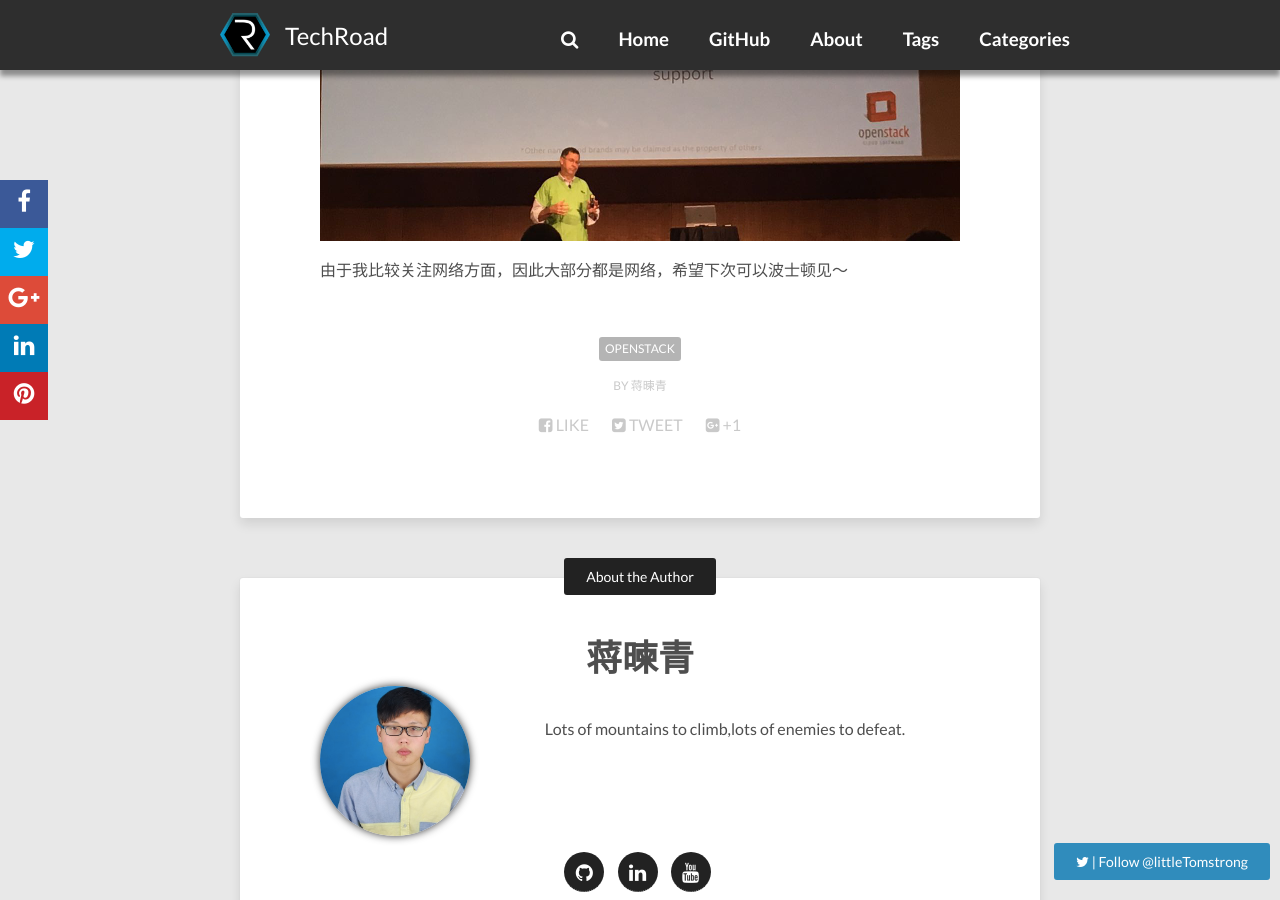
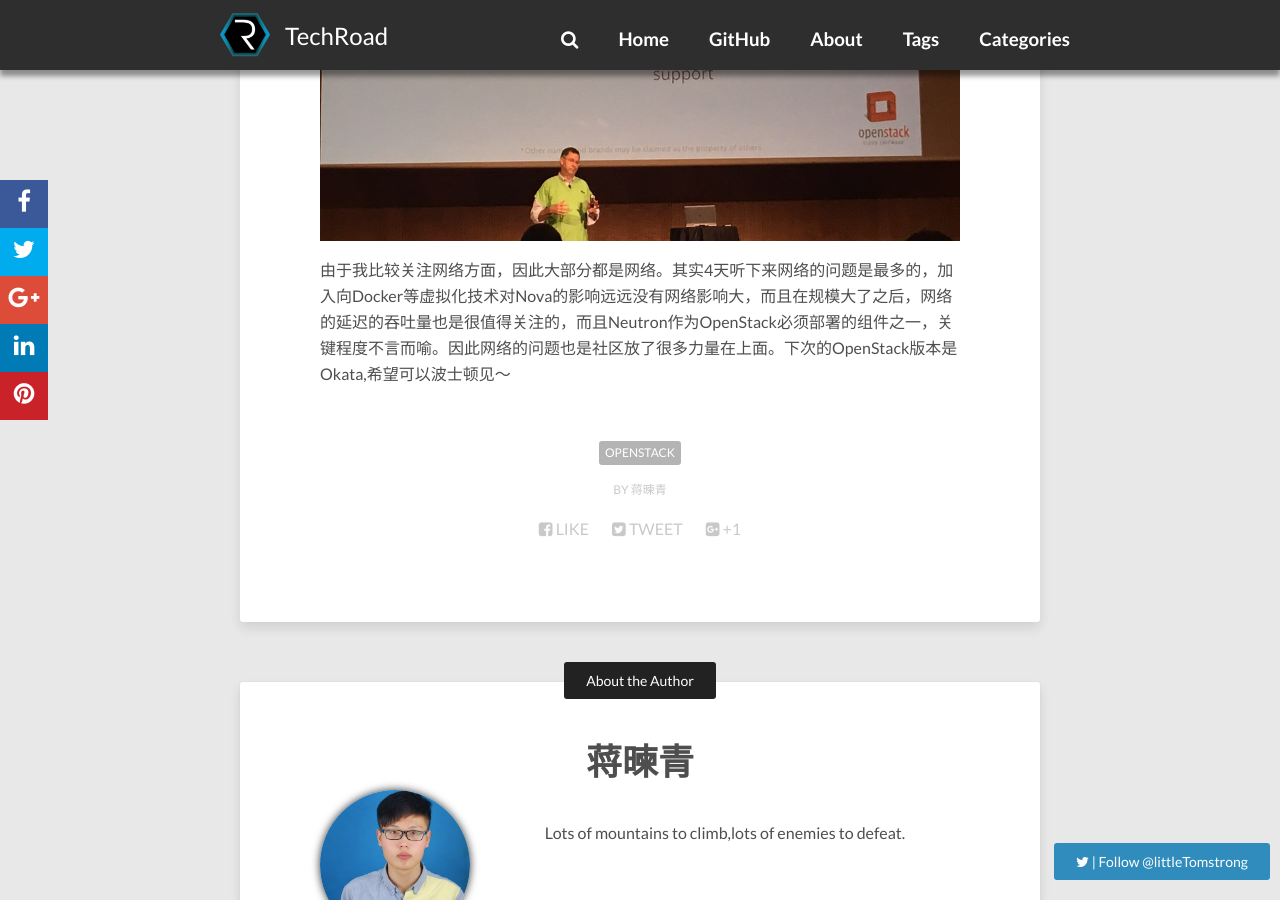
Before and after one commit to JianqingJiang/jianqingjiang.github.io, a Jekyll site: the page built from _posts/2016-10-27-openstack-barcelona-summit.md, in a window 1280 px wide and 900 px high, scrolled down 7250 px. Built offline with Jekyll 4.4.1, drawn with Linux system fonts in a browser that asks for light colours; nearby versions of some CDN libraries; comment, search, counter and statistics services are not loaded; some of the changed text lies outside the part shown.

Commit message:
modified _config.yml

```diff
--- a/_posts/2016-10-27-openstack-barcelona-summit.md
+++ b/_posts/2016-10-27-openstack-barcelona-summit.md
@@ -77,7 +77,7 @@ Distributed NAT+1
 ![image](/images/openstack-barcelona-summit-3/10.jpg)
 
 对于Neutron来说则是有很大提升的，dragonflow也是目前做对接OpenStack做的最好的
-我司也在做一个对接OpenStack的控制器，名称为DCFabric
+我司也在做一个对接OpenStack的控制器，名称为[DCFabric](http://launchpad.net/dcfabric "DCFabric")
 
 ##    4.Okata Road Map
 
@@ -89,4 +89,4 @@ Okata版本基本上的roadmap也出来了，社区做了一个session是讲各
 
 ![image](/images/openstack-barcelona-summit-3/7.jpg)
 
-由于我比较关注网络方面，因此大部分都是网络，希望下次可以波士顿见～
+由于我比较关注网络方面，因此大部分都是网络。其实4天听下来网络的问题是最多的，加入向Docker等虚拟化技术对Nova的影响远远没有网络影响大，而且在规模大了之后，网络的延迟的吞吐量也是很值得关注的，而且Neutron作为OpenStack必须部署的组件之一，关键程度不言而喻。因此网络的问题也是社区放了很多力量在上面。下次的OpenStack版本是Okata,希望可以波士顿见～
```
Also changed, not shown: 1 other file.
